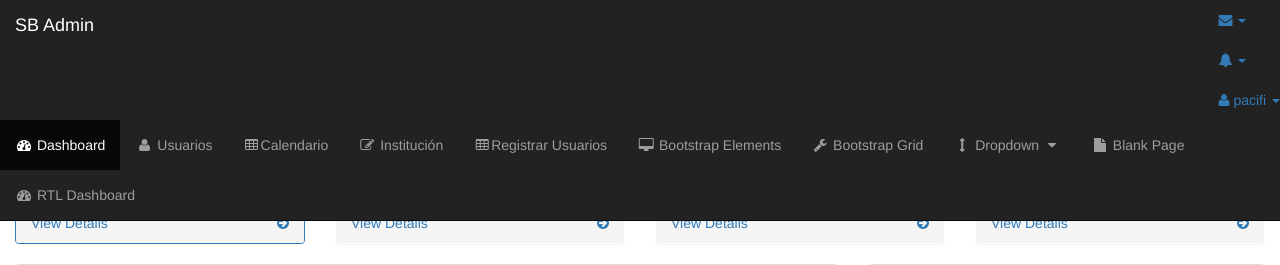
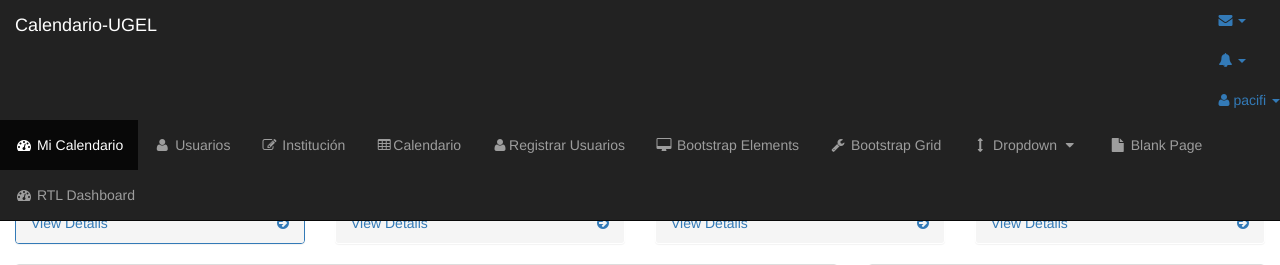
Before and after one commit to alfaroac/ProjectCalendar, a Django app: page /informes/ in a window 1280 px wide. Shown: the top 265 px of the page. Run offline with Django 3.2, Linux system fonts and the light colour scheme; a user stored in the database is signed in; grey boxes labelled with a size stand in for pictures from a placeholder-image service; some libraries are stand-ins or nearby versions.

Commit message:
algunos ajustes

```diff
--- a/templates/base_cal.html
+++ b/templates/base_cal.html
@@ -13,12 +13,6 @@
     {% bootstrap_calendar_css %}
 
     {% endblock csscal %}
-
-
-
-
-
-
 
 
     {% block modal %}{% endblock modal %}
--- a/templates/calendar/base_calendar.html
+++ b/templates/calendar/base_calendar.html
@@ -31,7 +31,7 @@
                     <span class="icon-bar"></span>
                     <span class="icon-bar"></span>
                 </button>
-                <a class="navbar-brand" href="index.html">SB Admin</a>
+                <a class="navbar-brand" href="{%url 'calendario_app:calendar' %}">Calendario-UGEL</a>
             </div>
             <!-- Top Menu Items -->
             <ul class="nav navbar-right top-nav">
@@ -138,19 +138,19 @@
             <div class="collapse navbar-collapse navbar-ex1-collapse">
                 <ul class="nav navbar-nav side-nav">
                     <li class="active">
-                        <a href="{%url 'calendario_app:calendar' %}"><i class="fa fa-fw fa-dashboard"></i> Dashboard</a>
+                        <a href="{%url 'calendario_app:calendar' %}"><i class="fa fa-fw fa-dashboard"></i> Mi Calendario</a>
                     </li>
                     <li>
                         <a href="{% url 'perfiles_app:usuarios' %}"><i class="fa fa-user fa-fw"></i> Usuarios</a>
                     </li>
-                   <li>
-                        <a href="{% url 'calendar_app:actividad' %}"><i class="fa fa-table fa-fw"></i>Calendario</a>
-                    </li>
                     <li>
                         <a href="{% url 'informes_app:institucion' %}"><i class="fa fa-edit fa-fw"></i> Institución</a>
                     </li>
+                   <li>
+                        <a href="{% url 'calendar_app:actividad' %}" disableb><i class="fa fa-table fa-fw"></i>Calendario</a>
+                    </li>
                     <li>
-                        <a href="#"><i class="fa fa-fw fa-table"></i>Registrar Usuarios</a>
+                        <a href="#" disableb><i class="fa fa-user fa-fw"></i>Registrar Usuarios</a>
                     </li>
                     <li>
                         <a href="bootstrap-elements.html"><i class="fa fa-fw fa-desktop"></i> Bootstrap Elements</a>
--- a/templates/index.html
+++ b/templates/index.html
@@ -3,7 +3,7 @@
 
             <div class="row">
                 <div class="col-lg-12">
-                    <h1 class="page-header">Dashboard</h1>
+                    <h1 class="page-header">BootstrapCalendar</h1>
                 </div>
                 <!-- /.col-lg-12 -->
             </div>
```
Also changed, not shown: db.sqlite3.
